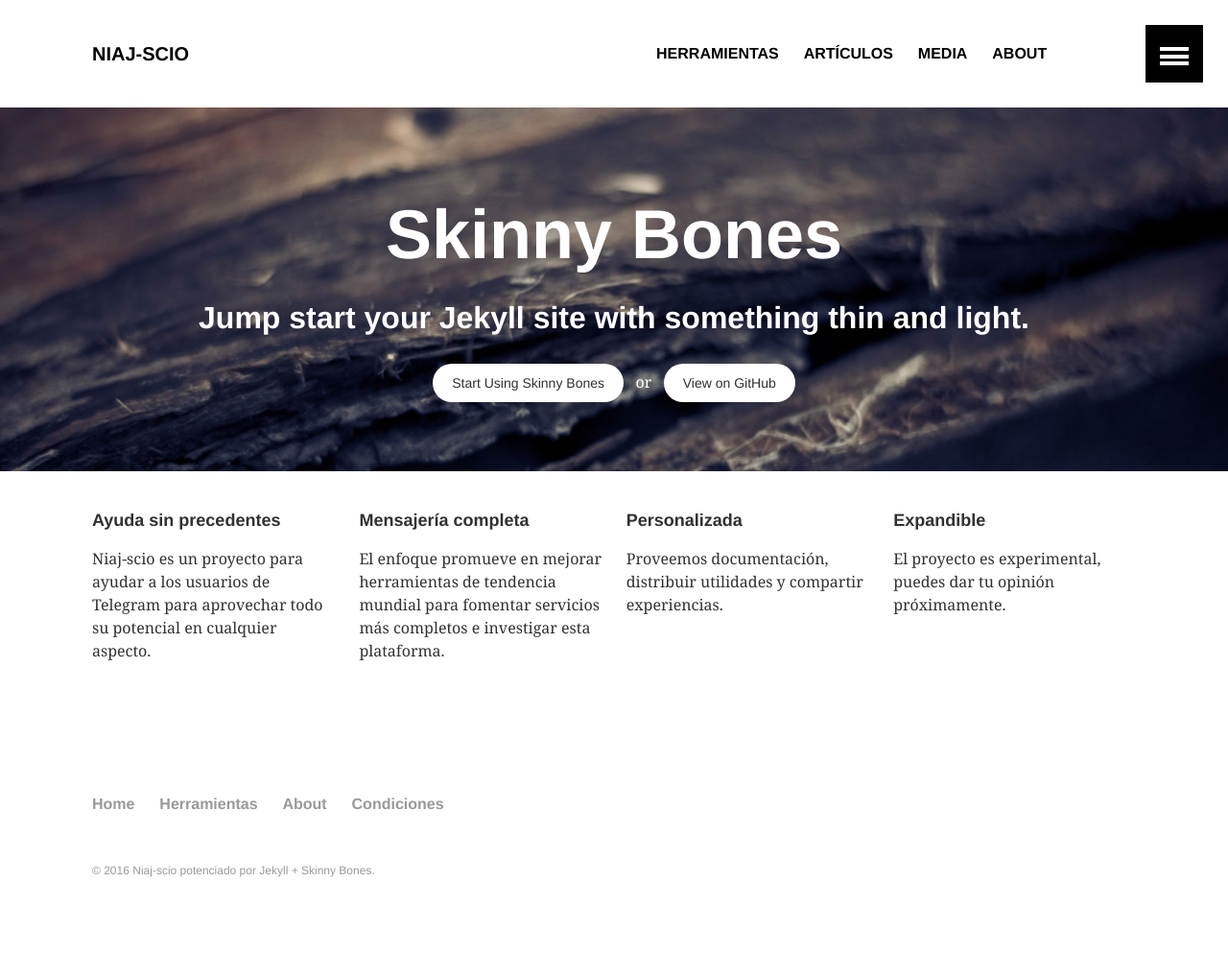
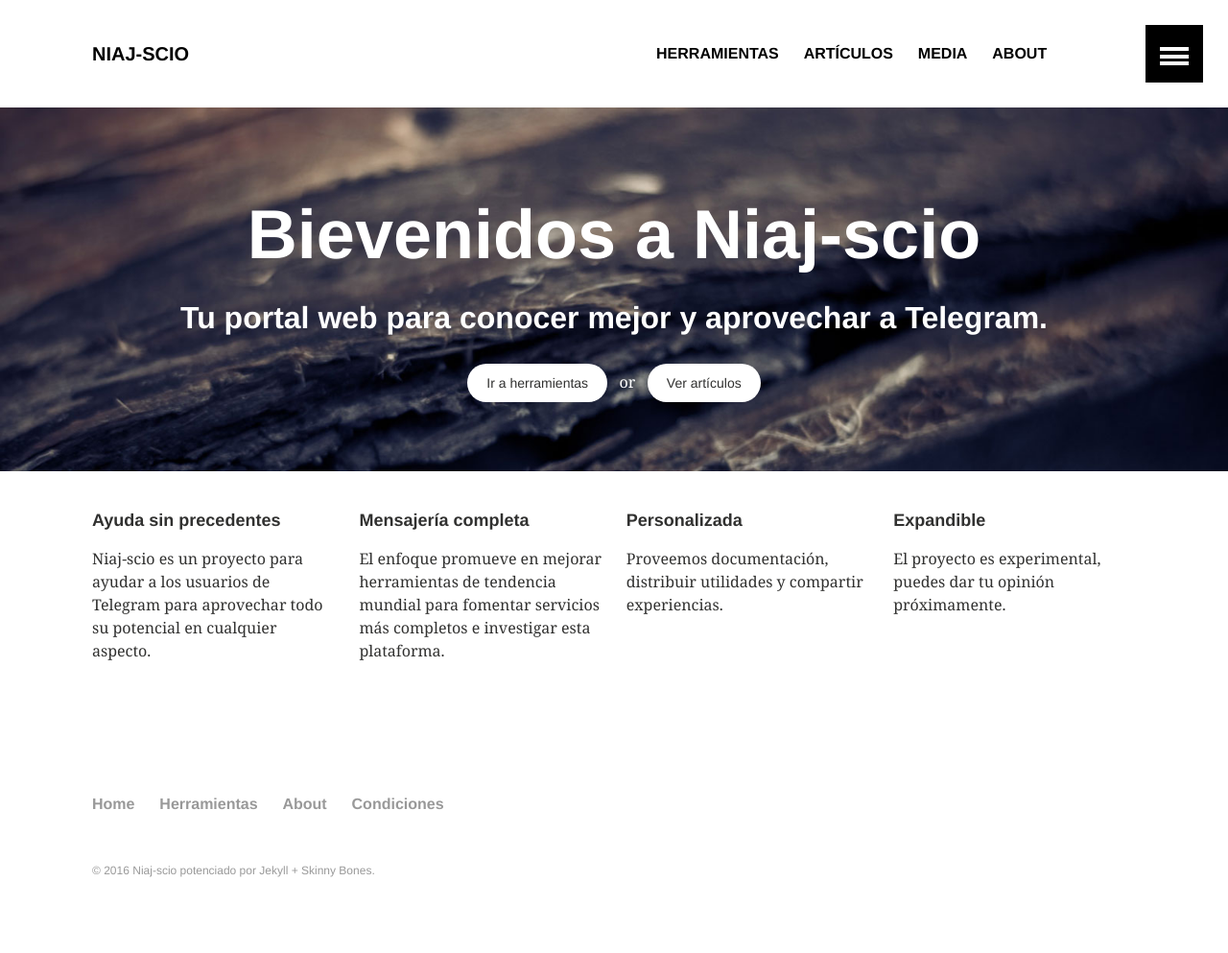
Before and after one commit to SanguiNET/sanguinet.github.io, a Jekyll site: the page built from index.md, in a window 1280 px wide. Shown: the whole page at 96% size. Built offline with Jekyll 4.4.1, drawn with Linux system fonts in a browser that asks for light colours.

Commit message:
Pantalla de inicio
Cambio inicio

```diff
--- a/_layouts/home.html
+++ b/_layouts/home.html
@@ -36,9 +36,9 @@
     {% if page.image.feature %}
     <div class="page-lead" style="background-image:url({{ site.url }}/images/{{ page.image.feature }})">
       <div class="wrap page-lead-content">
-        <h1>Skinny Bones</h1>
-        <h2>Jump start your Jekyll site with something thin and light.</h2>
-        <a href="{{ site.url }}/getting-started/" class="btn-inverse">Start Using Skinny Bones</a> &nbsp; or &nbsp; <a href="https://github.com/mmistakes/skinny-bones-jekyll" class="btn-inverse">View on GitHub</a>
+        <h1>Bievenidos a Niaj-scio</h1>
+        <h2>Tu portal web para conocer mejor y aprovechar a Telegram.</h2>
+        <a href="{{ site.url }}/herramientas/" class="btn-inverse">Ir a herramientas</a> &nbsp; or &nbsp; <a href="{{ site.url }}/articles/" class="btn-inverse">Ver artículos</a>
       </div><!-- /.page-lead-content -->
     </div><!-- /.page-lead -->
     {% endif %}
```
